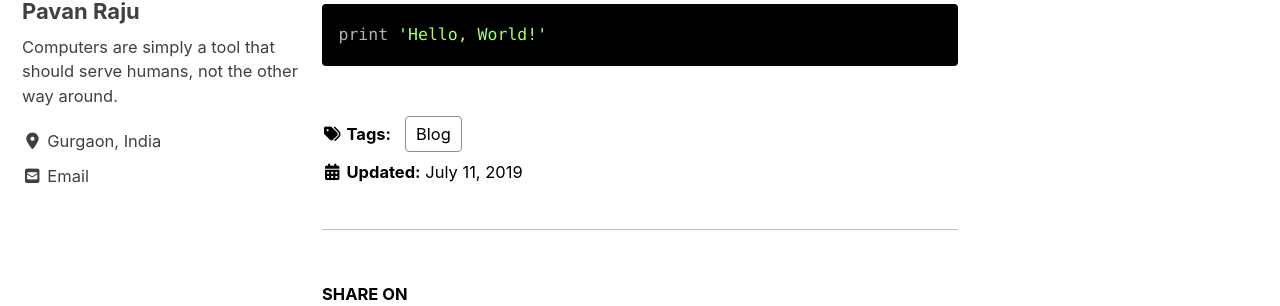
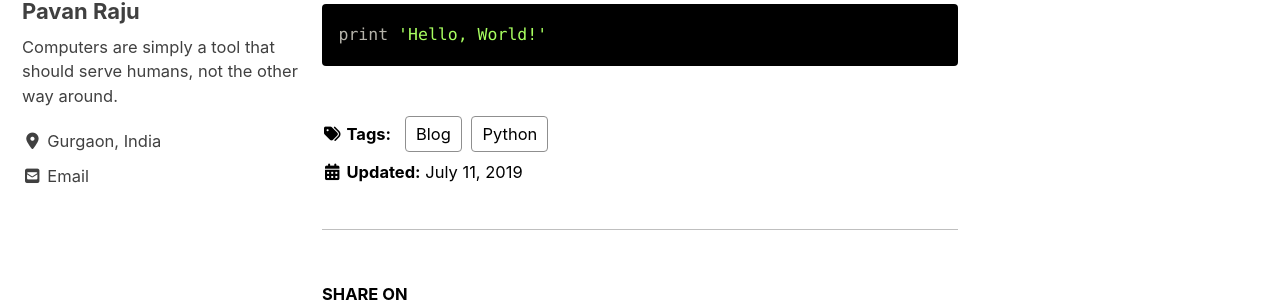
Before and after one commit to iampavan/themacguy, a Jekyll site: the page built from _posts/2019/2019-07-July/2019-07-11-01-hello-world.md, in a window 1280 px wide and 900 px high. Shown: the part 230-536 px from the top of the window. Built offline with Jekyll 4.4.1, drawn with Linux system fonts in a browser that asks for light colours; cached includes are drawn as plain includes; nearby versions of some CDN libraries.

Commit message:
Updated tag

```diff
--- a/_posts/2019/2019-07-July/2019-07-11-01-hello-world.md
+++ b/_posts/2019/2019-07-July/2019-07-11-01-hello-world.md
@@ -1,7 +1,10 @@
 ---
-title:  "My First Blog Post"
-date:   2019-07-11 23:55:59 +0530
-tags: ["Blog"]
+title: My First Blog Post
+date: '2019-07-11 23:55:59 +0530'
+tags:
+  - Blog
+  - Python
+published: true
 ---
 
 {% highlight ruby %}
```
